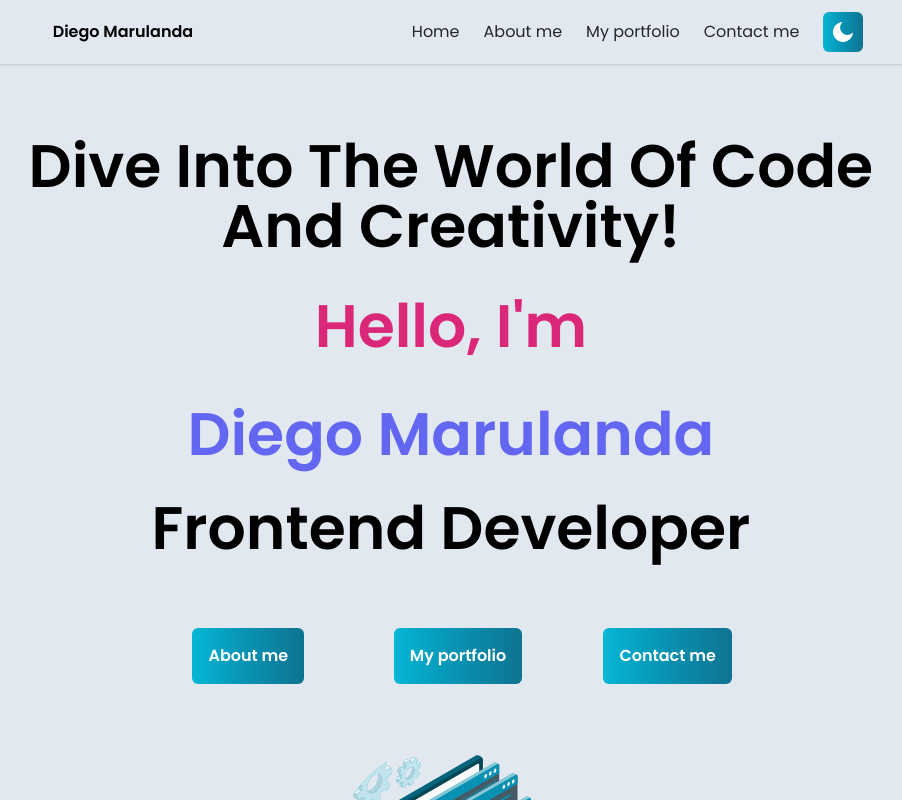
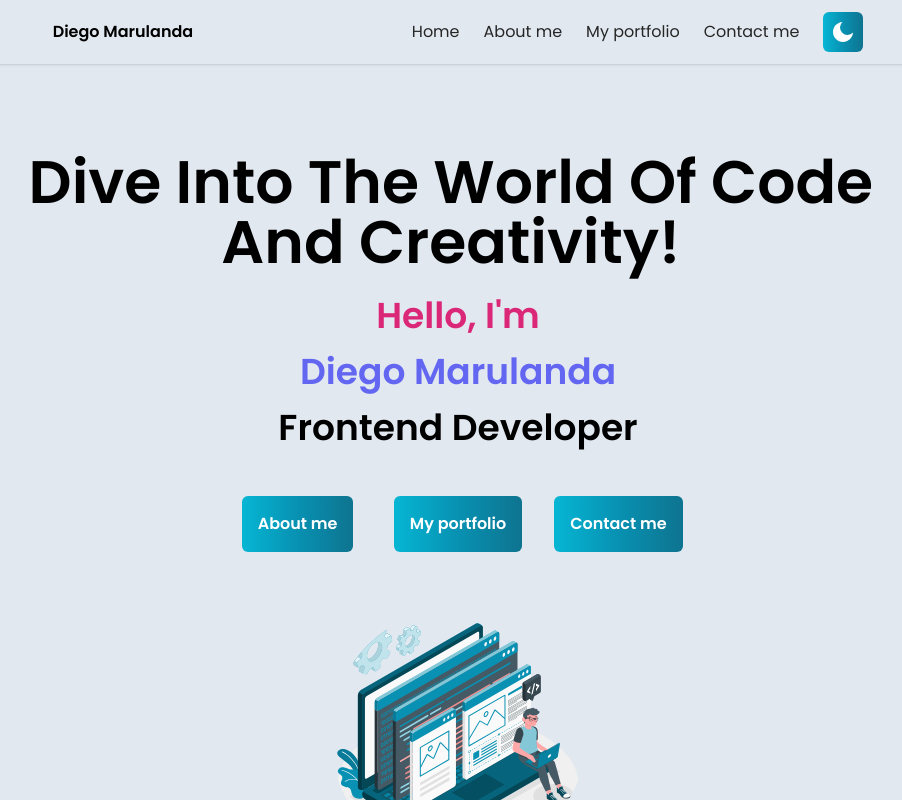
Before and after one commit to DiegoMarulandaB/Portfolio, a Next.js app: page / in a window 1280 px wide. Shown: the top 800 px of the page, without its empty margins (182-1084 px from the left). Built offline with nearby package versions, Linux system fonts and the light colour scheme.

Commit message:
add fixes_h1_home

```diff
--- a/src/app/home/page.tsx
+++ b/src/app/home/page.tsx
@@ -8,24 +8,20 @@ const HomePage = () => {
   return (
     <section id="home" className="pt-20 lg:pt-[120px] pb-12 lg:pb-[90px] overflow-hidden">
       <div className="flex flex-col text-center items-center justify-center">
-        <h1 className=" text-center mb-2 ">
-          <AnimatedText text="Dive into the world of code and creativity!" className=" mb-2 mt-26  mt-2 mx-2 mr-2" />
+        <h1 className=" text-center mb-2 mt-4 ">
+          <AnimatedText text="Dive into the world of code and creativity!" className=" mt-2 mx-2 mr-2" />
         </h1>
 
         <div className="flex flex-col items-center justify-center -mx-4">
           <div className="w-full px-4 lg:w-6/12"></div>
           <div className="flex flex-col text-center items-center justify-center">
             <div className="mt-18 lg:mt-0">
-              <h1 className=" text-center mb-2">
-                <AnimatedText text="Hello, I'm" className=" text-pink-600  mt-2 mx-2 mr-2 " />
-              </h1>
+              <h1 className=" text-center text-4xl font-extrabold  text-pink-600  mt-2  mb-2 mx-2 mr-2">Hello, I'm</h1>
               <div className="flex flex-col text-center items-center justify-center">
-                <h1 className="text-center mb-2 mt-4">
-                  <AnimatedText text="Diego Marulanda" className=" text-indigo-500 mt-2 mx-2 mr-2 " />
+                <h1 className="text-center text-4xl font-extrabold text-indigo-500 mx-2 mr-2 mb-2 mt-2">
+                  Diego Marulanda
                 </h1>
-                <h1 className="text-center mb-2 mt-4">
-                  <AnimatedText text="frontend developer" className="mt-2 mx-2 mr-2 animate-bounce " />
-                </h1>
+                <h1 className="text-center text-4xl font-extrabold mb-2 mt-2 mx-2 mr-2">Frontend Developer</h1>
               </div>
 
               {/* botones */}
```
